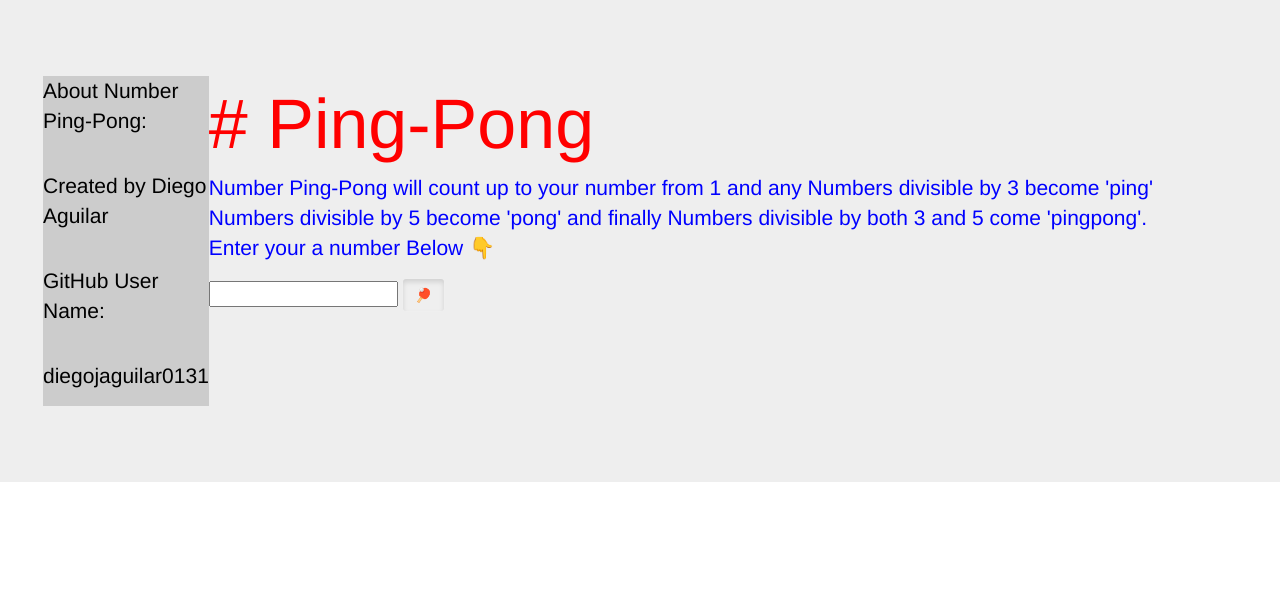
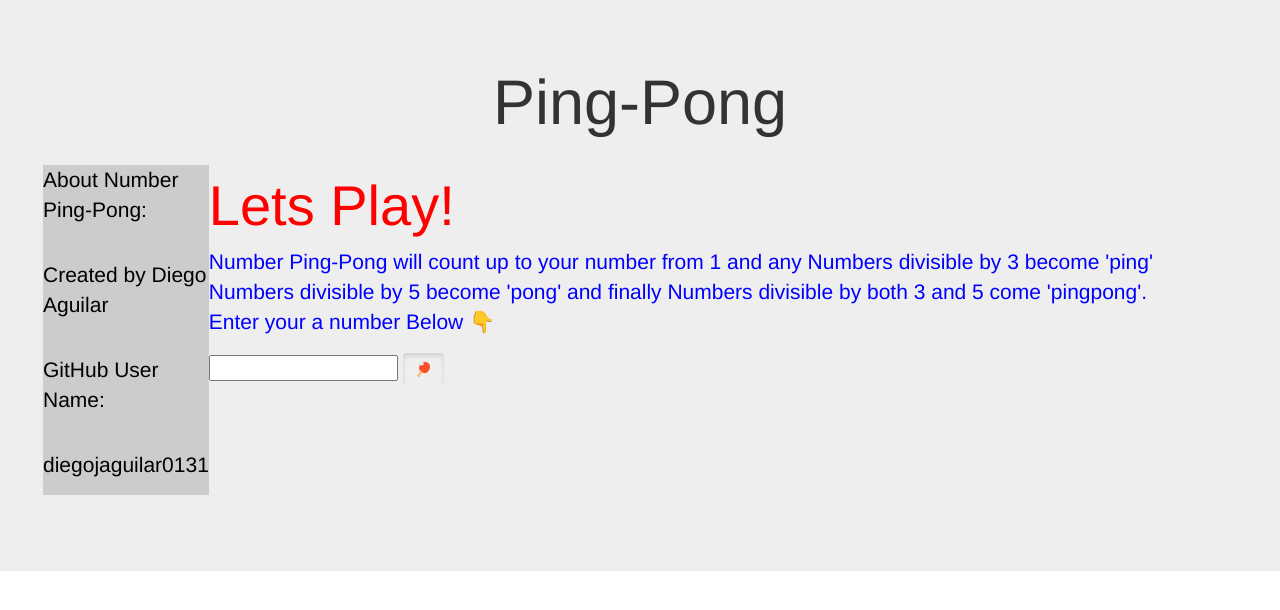
Before and after one commit to diegojaguilar0131/Ping-pong, a plain HTML site: page index.html in a window 1280 px wide. Drawn offline with Linux system fonts and the light colour scheme.

Commit message:
add finishing touches to code. organized lines.

```diff
--- a/css/styles.css
+++ b/css/styles.css
@@ -1,5 +1,6 @@
 h1 {
   color: blue;
+  text-align: center;
 
 }
 
@@ -34,6 +35,6 @@ p {
 }
 
 h6 {
-  font-size: 5em;
+  font-size: 4em;
   color: red
 }
--- a/index.html
+++ b/index.html
@@ -13,6 +13,7 @@
 <body>
 
   <div class="jumbotron">
+    <h1>Ping-Pong</h1>
   <div class="container">
 
     <div class="sidebar" id="sidebar">
@@ -20,16 +21,15 @@
       <p>Created by Diego Aguilar</p><br>
       <p>GitHub User Name:</p><br>
       <p>diegojaguilar0131</p>
-    <p></p>
     </div>
 
     <div class="content">
-    <h6># Ping-Pong</h6>
+      <h6>Lets Play!</h6>
       <p class="first">Number Ping-Pong will count up to your number from 1 and any Numbers divisible by 3 become 'ping' Numbers divisible by 5 become 'pong' and finally Numbers divisible by both 3 and 5 come 'pingpong'. Enter your a number Below 👇 </p>
 
     <div class="form-group">
       <form id="userInput">
-    <input id="countTo" type="text" name="number" value="">
+      <input id="countTo" type="text">
       <button type="submit" class="btn active" id="form-submit-btn"><span id="submit-button-text">🏓</span></button>
     </div>
 
```
Lines whose indentation alone changed are shown as unchanged.
